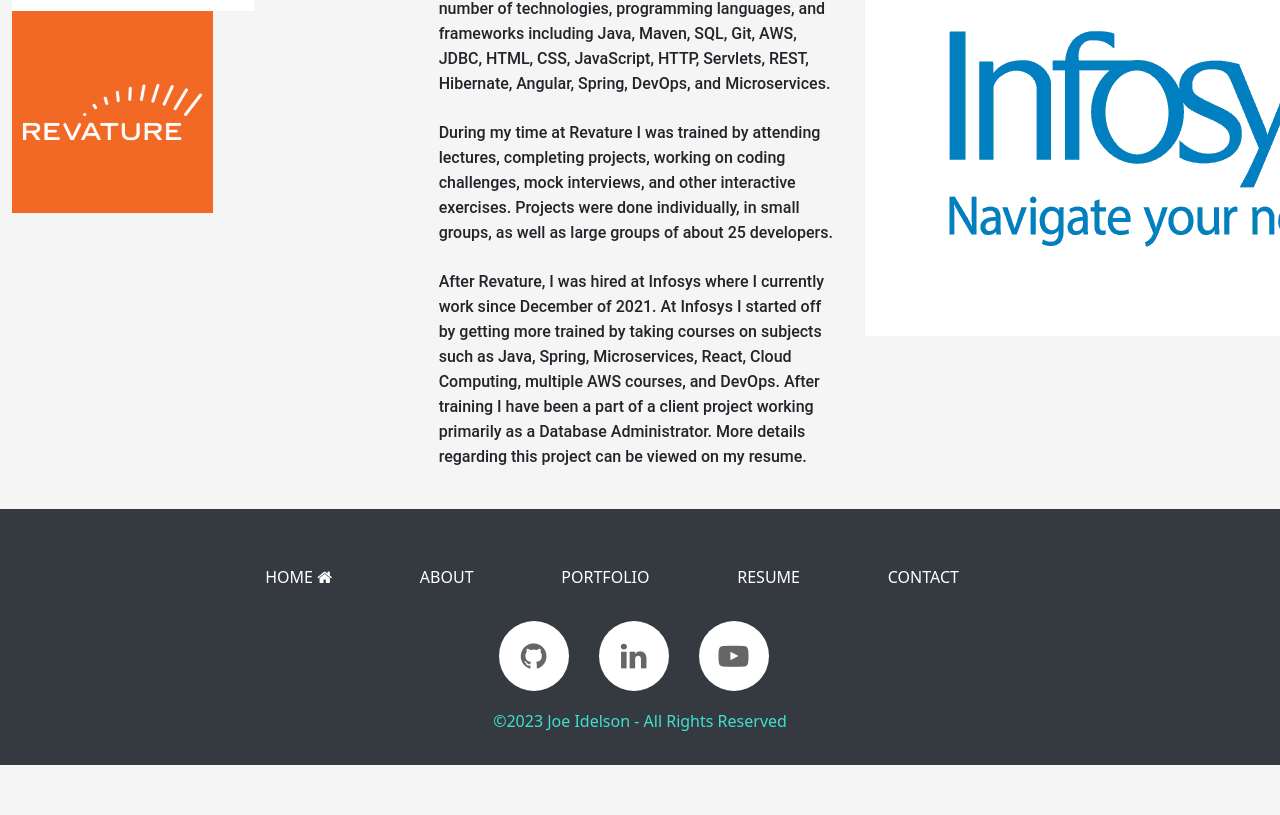
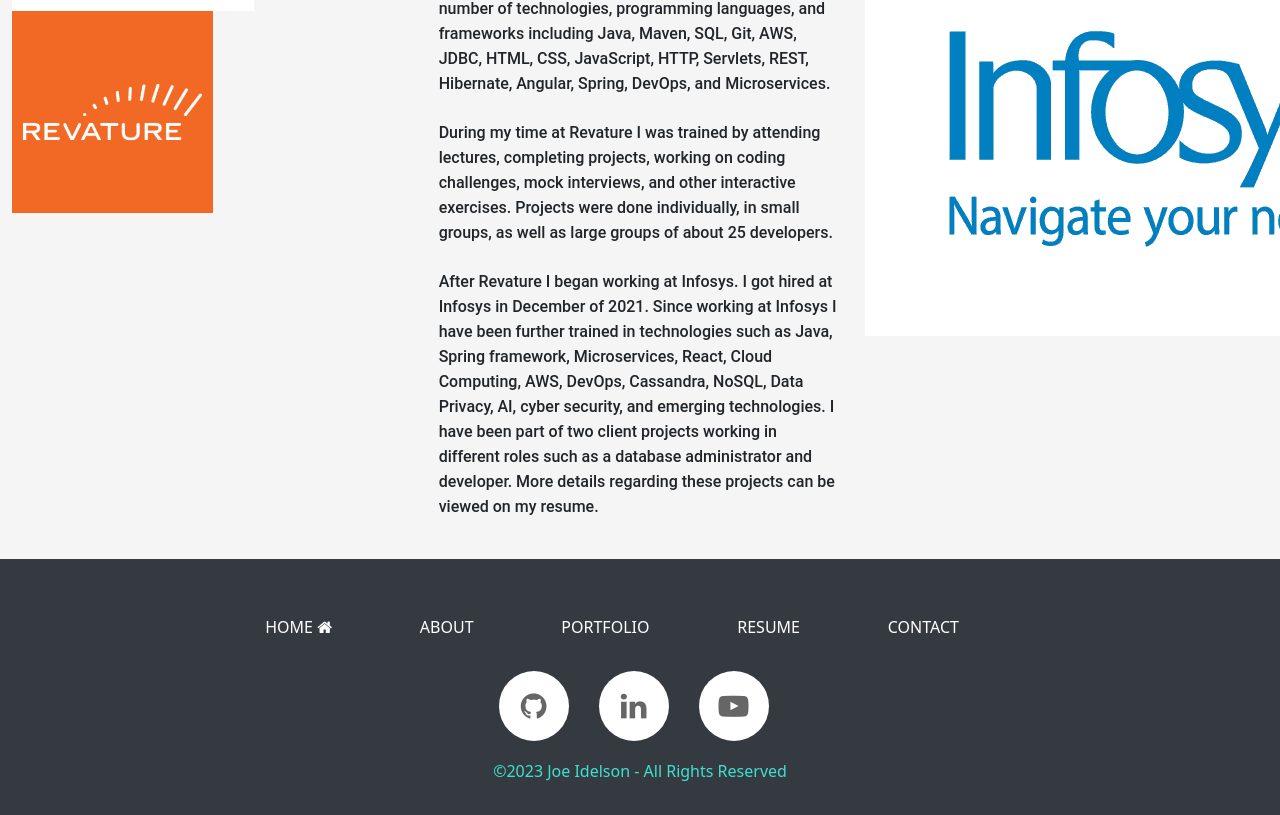
Before and after one commit to jidelson/joseph-website, a React (Create React App) app in the folder client/: page /about in a window 1280 px wide. Shown: the part 1768-2583 px from the top of the page. Before the commit the page ends 2533 px from the top, so only its background shows below. Built offline with nearby package versions, Linux system fonts and the light colour scheme.

Commit message:
updated about pg

```diff
--- a/client/src/components/pages/About.js
+++ b/client/src/components/pages/About.js
@@ -103,10 +103,10 @@
                             other interactive exercises. Projects were done individually, in small groups, as well as large groups of about 25 developers.
                         </p>
                         <p className='para pt-2'>
-                            After Revature, I was hired at Infosys where I currently work since December of 2021. At Infosys I started off by getting more trained by
-                            taking courses on subjects such as Java, Spring, Microservices, React, Cloud Computing, multiple AWS courses, and DevOps. After training
-                            I have been a part of a client project working primarily as a Database Administrator. More details regarding this project can be viewed on
-                            my resume.
+                            After Revature I began working at Infosys. I got hired at Infosys in December of 2021. Since working at Infosys I have been further trained in technologies such
+                            as Java, Spring framework, Microservices, React, Cloud Computing, AWS, DevOps, Cassandra, NoSQL, Data Privacy, AI, cyber security, and emerging technologies. I
+                            have been part of two client projects working in different roles such as a database administrator and developer. More details regarding these projects can be
+                            viewed on my resume.
                         </p>
                     </div>
                     <div className='col-md-4 mt-5'>
```
